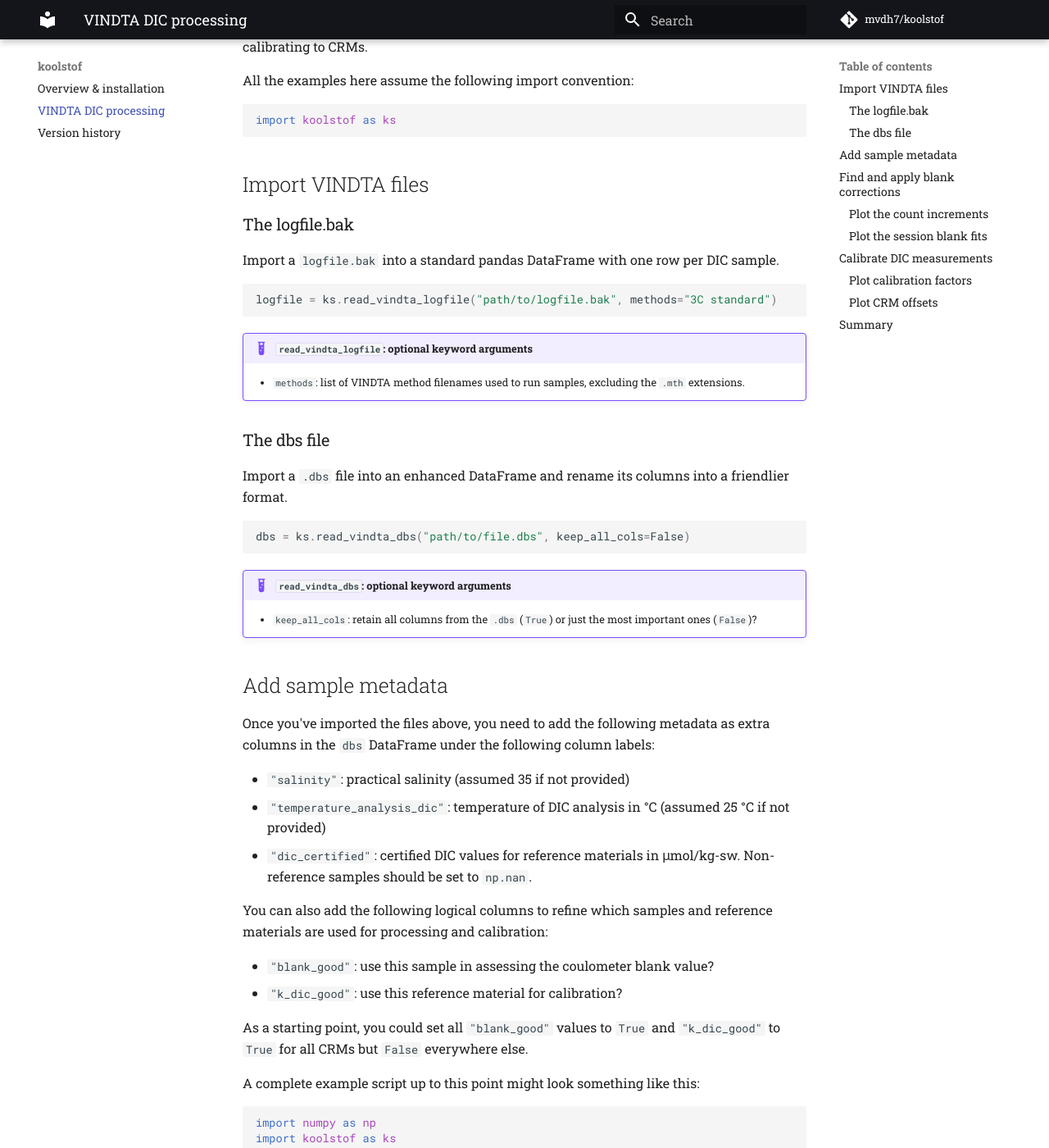
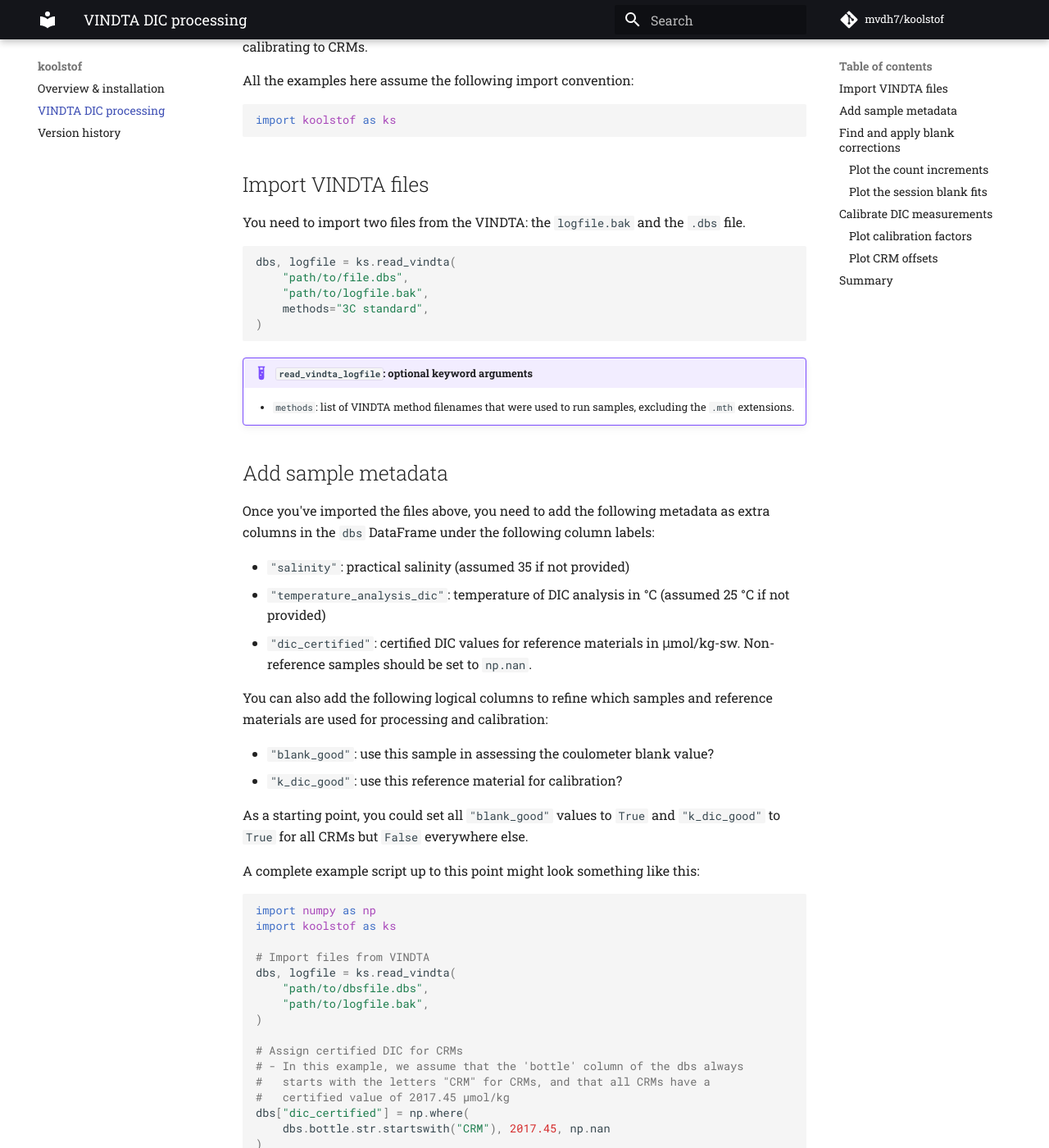
Before and after one commit to mvdh7/koolstof, an MkDocs documentation site: the page built from docs/vindta.md, in a window 1280 px wide and 1400 px high, scrolled down 280 px. Shown: the whole window at 82% size. Built offline with MkDocs 1.6.1 and Material for MkDocs 9.7.7, drawn with Linux system fonts in a browser that asks for light colours; comment, search, counter and statistics services are not loaded; some of the changed text lies outside the part shown.

Commit message:
Fix docs errors

````diff
--- a/docs/vindta.md
+++ b/docs/vindta.md
@@ -12,29 +12,19 @@ import koolstof as ks
 
 ## Import VINDTA files
 
-### The logfile.bak
-
-Import a `logfile.bak` into a standard pandas DataFrame with one row per DIC sample.
+You need to import two files from the VINDTA: the `logfile.bak` and the `.dbs` file.
 
 ```python
-logfile = ks.read_vindta_logfile("path/to/logfile.bak", methods="3C standard")
+dbs, logfile = ks.read_vindta(
+    "path/to/file.dbs",
+    "path/to/logfile.bak",
+    methods="3C standard",
+)
 ```
 
 !!! example "`read_vindta_logfile`: optional keyword arguments"
 
-    * `methods`: list of VINDTA method filenames used to run samples, excluding the `.mth` extensions.
-
-### The dbs file
-
-Import a `.dbs` file into an enhanced DataFrame and rename its columns into a friendlier format.
-
-```python
-dbs = ks.read_vindta_dbs("path/to/file.dbs", keep_all_cols=False)
-```
-
-!!! example "`read_vindta_dbs`: optional keyword arguments"
-
-    * `keep_all_cols`: retain all columns from the `.dbs` (`True`) or just the most important ones (`False`)?
+    * `methods`: list of VINDTA method filenames that were used to run samples, excluding the `.mth` extensions.
 
 ## Add sample metadata
 
@@ -58,8 +48,10 @@ import numpy as np
 import koolstof as ks
 
 # Import files from VINDTA
-logfile = ks.read_vindta_logfile("path/to/logfile.bak")
-dbs = ks.read_vindta_dbs("path/to/dbsfile.dbs")
+dbs, logfile = ks.read_vindta(
+    "path/to/dbsfile.dbs",
+    "path/to/logfile.bak",
+)
 
 # Assign certified DIC for CRMs
 # - In this example, we assume that the 'bottle' column of the dbs always
@@ -105,8 +97,8 @@ sessions = ks.blank_correction(
     * `counts_col`: the name of the column containing the raw counts for each sample.
     * `runtime_col`: the name of the column containing the total run time for each sample.
     * `session_col`: the name of the column containing the analysis session identifiers.
-    * `use_from`: which minute of the coulometric titrations to measure the blank starting from.
-    * `use_to`: which minute of the coulometric titrations to measure the blank until.
+    * `no_linear`: session(s) for which there should not be a linear term in the fit.
+    * `no_exponential`: session(s) for which there should not be an exponential term in the fit.
 
 The output `sessions` is a table of analysis sessions, as identified by unique values of the `session_col`.  The `dbs` is also updated with extra columns, most importantly, `"blank_here"` and `"counts_corrected"`.
 
@@ -126,7 +118,7 @@ This generates a figure like below:
 
 Here we see the count increments for every sample in the dbs.  The y-axis is automatically zoomed in on the lower values at the end of the analysis, which we use to determine the blank.  The data points currently considered as 'blanks', where the number of minutes is greater than or equal to `use_from`, are shown in red.  We need to check that all the sample has indeed passed through this point, and that there isn't a strong trend with time in the red points.
 
-In the example above, the points at minute 6 (and possibly 7) are still a bit higher than the points later on, so it would probably be better to switch to `use_from=7` (or `use_from=8`) when running `ks.blank_correction` on this dataset.
+In the example above, the points at minute 6 (and possibly 7) are still a bit higher than the points later on, so it would probably be better to switch to `use_from=7` (or `use_from=8`) on this dataset.  The `use_from` value can be set (separately for each sample, if needed) by creating a column with that name in the `dbs`.
 
 ### Plot the session blank fits
 
@@ -148,7 +140,7 @@ A DIC result will still be returned for these points, so you should check whethe
 
 ## Calibrate DIC measurements
 
-Once the blank correction is complete, you can calibrate the DIC measurements based on CRMs.
+Once the blank correction is complete, the DIC measurements can be calibrated based on any samples that have a `dbs.dic_certified` value.
 
 ```python
 ks.calibrate_dic(dbs, sessions)
@@ -199,8 +191,10 @@ import numpy as np
 import koolstof as ks
 
 # Import files from VINDTA
-logfile = ks.read_vindta_logfile("path/to/logfile.bak")
-dbs = ks.read_vindta_dbs("path/to/dbsfile.dbs")
+dbs, logfile = ks.read_vindta(
+    "path/to/file.dbs",
+    "path/to/logfile.bak",
+)
 
 # Assign certified DIC for CRMs
 # - In this example, we assume that the 'bottle' column of the dbs always
````
Also changed, not shown: other parts of docs/vindta.md (+3 -3 lines), docs/versions.md (+6 -0 lines), 3 other files.
